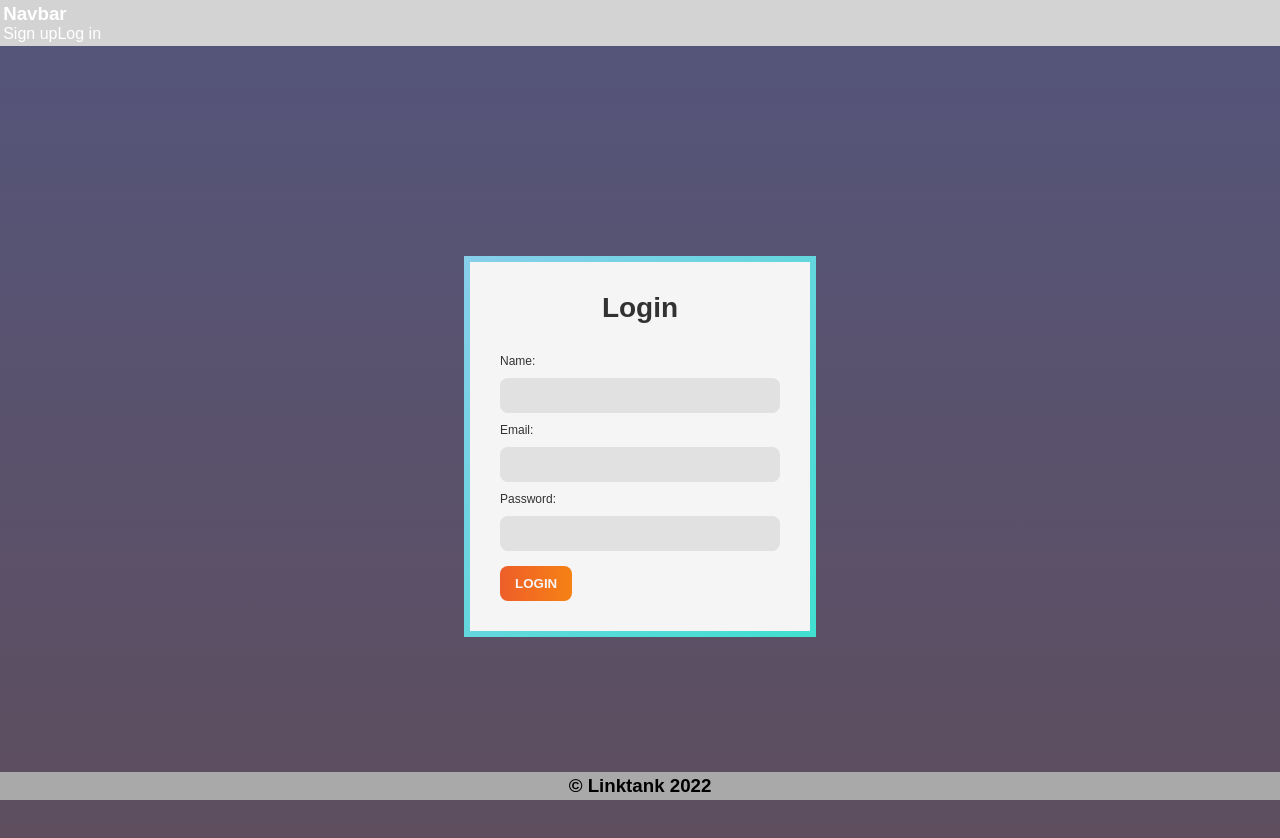
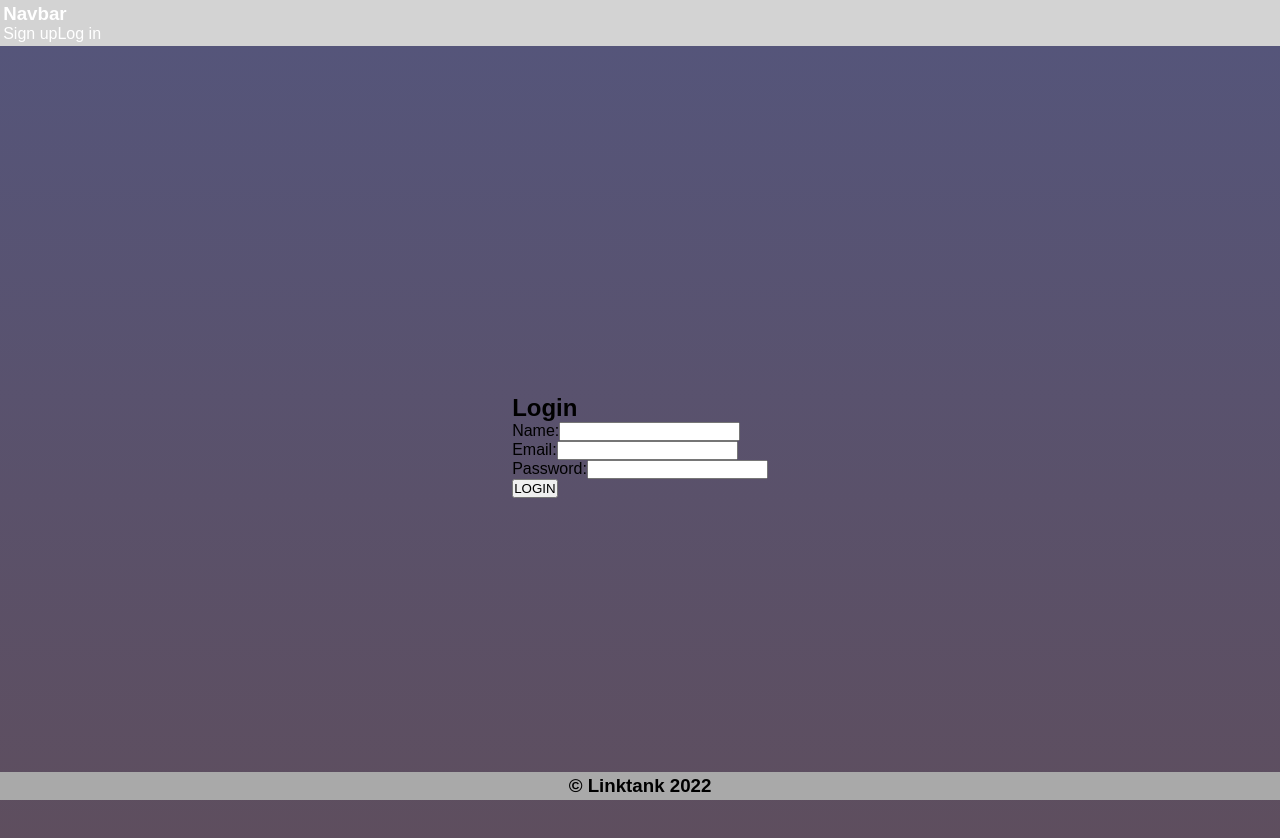
Before and after one commit to Bishop1988/linktankFrontend, a React (Create React App) app: page /login in a window 1280 px wide. Shown: the top 838 px of the page. Built offline with nearby package versions, Linux system fonts and the light colour scheme.

Commit message:
working on userProfile

```diff
--- a/src/pages/UserProfile.js
+++ b/src/pages/UserProfile.js
@@ -16,7 +16,6 @@ const UserProfile = () => {
     const [user, setUser] = useState("")
     const [linkTitle, setLinkTitle] = useState("")
     const [linkAddress, setLinkAddress] = useState("")
-
 
     useEffect(() => {
         getUser("michael" ,setUser)
@@ -92,19 +91,19 @@ const UserProfile = () => {
                         </div>
                     )
                 })}
-                {/* {data.map((link, i) => {
+                {data.map((link, i) => {
                     return (
                         <div className="userProfile_edit-link" key={i}>
                             <p>{link.socialName}</p>
                             <p>{link.url}</p>
                         </div>
                     )
-                })} */}
-                {/* {user.map((u, i) => {
+                })}
+                {/* {Object.keys(user).map((item, i) => {
                     return (
                         <div key={i}>
-                            <p>{u.email}</p>
-                            <p>{link.url}</p>
+                            <p>{user[item].socialName}</p>
+                            <p>{u.url}</p>
                         </div>
                     )
                 })} */}
--- a/src/styles/login.css
+++ b/src/styles/login.css
@@ -7,12 +7,12 @@
 
 }
 
-input, button {
+/* input, button {
     appearance: none;
     background: none;
     border: none;
     outline: none;
-}
+} */
 
 .login_container {
     height: 100vh;
@@ -26,7 +26,7 @@ input, button {
 
 }
 
-form {
+/* form {
     display: block;
     position: relative;
 
@@ -53,10 +53,10 @@ form .form-inner {
 
 
 
-}
+} */
 
 /* Login title */
-
+/*
 form .form-inner h2 {
     color: rgb(50, 50, 50);
     font-size: 28px;
@@ -69,9 +69,9 @@ form .form-inner .form-group {
     display: block;
     width: 280px;
     margin-bottom: 10px;
-}
+} */
 
-.form-inner .form-group label {
+/* .form-inner .form-group label {
     display: block;
     color: rgb(50, 50, 50);
     font-size: 12px;
@@ -82,29 +82,29 @@ form .form-inner .form-group {
 .form-inner .form-group:focus-within label {
     color: orangered;
 
-}
+} */
 
 
 /* Entries for Name, email and password boxes */
 
-form .form-inner .form-group input {
+/* form .form-inner .form-group input {
     display: block;
     width: 100%;
     padding: 10px 15px;
     background-color: rgb(225, 225, 225);
     border-radius: 8px;
     transition: 0.4s;
-}
+} */
 
 /* Minor transition when you input text into the boxes */
-
+/*
 form .form-inner .form-group input:focus {
     box-shadow: 0px 0px 3px grey;
-}
+} */
 
 /* Login button */
 
-form .form-inner input[type="submit"],
+/* form .form-inner input[type="submit"],
 .login_welcome button {
     display: inline-block;
     padding: 10px 15px;
@@ -126,7 +126,7 @@ form .form-inner input[type="submit"],
 form .form-inner input[type="submit"]:hover,
 .login_welcome button:hover {
     background-position: 100% 0%;
-}
+} */
 
 .login_welcome {
     width: 100%;
```
